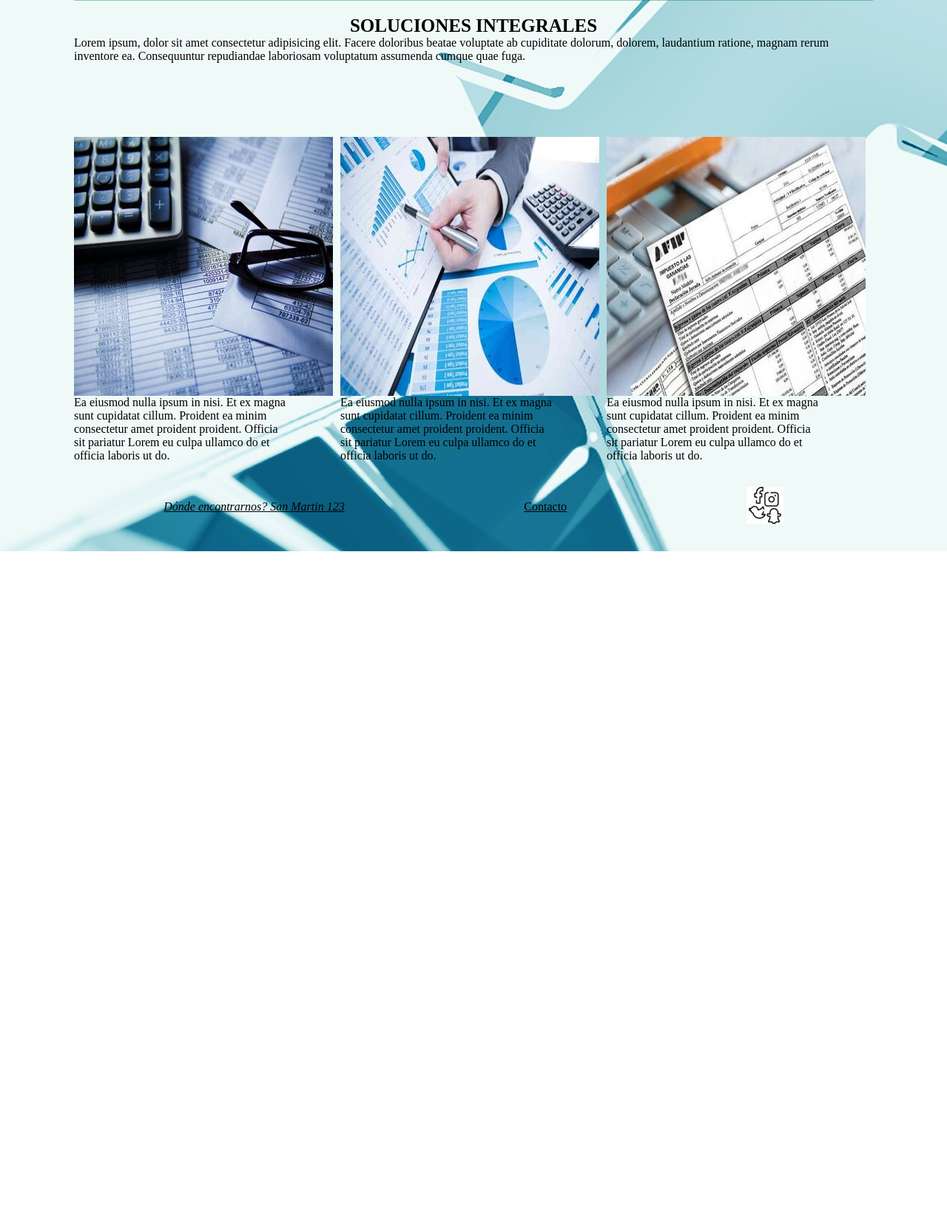
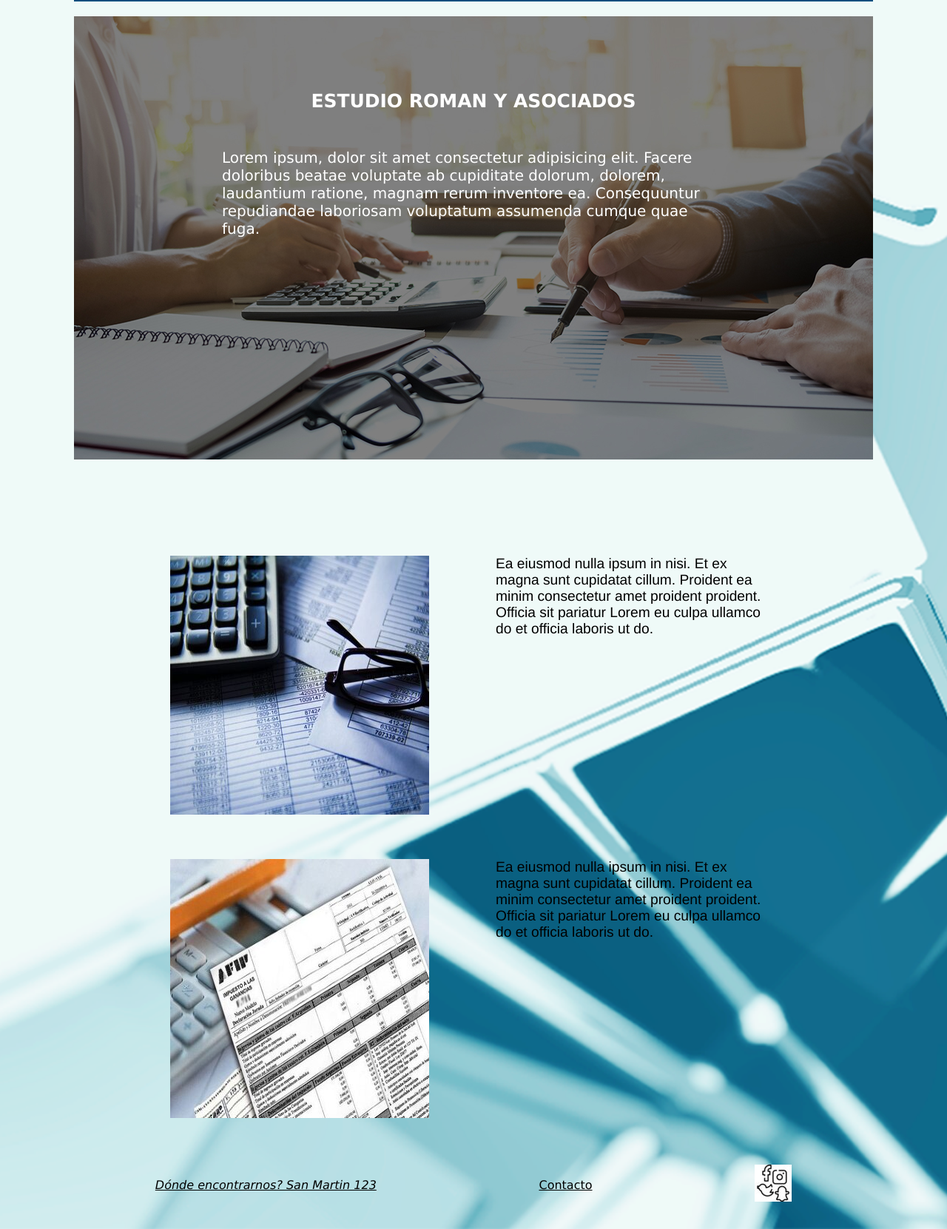
Before and after one commit to RodrigoArga/EstudioRoman, a plain HTML site: page index.html in a window 1280 px wide. Shown: the part 131-1792 px from the top of the page at 74% size. Before the commit the page ends 876 px from the top, so only its background shows below. Drawn offline with Linux system fonts and the light colour scheme.

Commit message:
se agregaron animaciones en el nav, titulo y transformaciones en la webpage en general

```diff
--- a/css/style.css
+++ b/css/style.css
@@ -6,8 +6,8 @@
 }
 
 html {
-    font-family:'Lucida Sans', 'Lucida Sans Regular', 'Lucida Grande', 'Lucida Sans Unicode', Geneva, Verdana, sans-serif
-    margin: 5px;
+    font-family:'Lucida Sans', 'Lucida Sans Regular', 'Lucida Grande', 'Lucida Sans Unicode', Geneva, Verdana, sans-serif;
+    /*margin: 5px;*/
     color: rgb(0, 0, 0);
     font-weight: 500;
 }
@@ -16,26 +16,35 @@ html {
 body{
     max-width: 1080px;
     margin: 0 auto;
-    /*background-color: #141853;*/
     background-image: url(../source/img/imagen_oficina.jpg);
+    background-repeat: repeat;
+    background-size: cover;
+
 }
 
 header {
     display: grid;
     grid-template-columns: 1fr;
     grid-template-rows: repeat(2, 0, 5fr);
-    background-color: rgba(20, 146, 73, 0.466);
+    background-color: #064e7e;
 }
 
 a {
     text-decoration: none;
     color: rgb(0, 0, 0);
+    font-weight: 500;
 }
 
 .navbar__menu {
     display: flex;
     align-items: center;
     justify-content: flex-end;
+}
+
+.navbar__menu li a:hover{
+    color: #ffffff;
+    transition: all .3s ease-in-out;
+    border: 2px solid rgb(0, 0, 0);
 }
 
 .navbar__menu__cursiva {
@@ -48,50 +57,7 @@ a {
     margin: 5px;
     margin-left: 30px;
 }
-
-.main__index__imagen {
-    display: grid;
-    grid-template-rows: repeat(3, 0, 33fr);
-    grid-template-columns: repeat(3, 1fr);
-    grid-template-areas:
-        "img1 img2 img3"
-        "p1   p2   p3"
-    ;
-}
-
-.main__index__imagen1 {
-    grid-area: img1;
-}
-
-.main__index__imagen2 {
-    grid-area: img2;
-}
-
-.main__index__imagen3 {
-    grid-area: img3;
-}
-
-.imagen1__p1 {
-    grid-area: p1;
-}
-
-.imagen2__p2 {
-    grid-area: p2;
-}
-
-.imagen3__p3 {
-    grid-area: p3;
-}
-
-
-.main__index__imagen {
-    width: 100%;
-    margin-top: 100px;
-}
-
-.main__index__imagen p{
-    max-width: 80%;
-}
+/*fin navbar*/
 
 h1 {
     font-size: 25px;
@@ -101,6 +67,93 @@ h1 {
 
 main {
     margin-top: 20px;
+}
+
+h2 {
+    font-size: 25px;
+    color: rgb(2, 2, 2);
+    text-align: left;
+}
+
+
+.article__index{
+    background-image: url(../source/img/background_article.jpg);
+    background-position: center;
+    color: #ffffff;
+    padding: 200px;
+    }
+
+.article__index__title{
+    margin-bottom: 50px;
+    color: #ffffff;
+    transform: translate(0,-100px);
+    }
+
+.article__index__title h1{
+
+    animation: gotitle 4s 2;
+}
+
+.article__index__p{
+    font-size: 20px;
+    transform: translate(0,-100px);
+
+}
+
+.main__index__imagen {
+    display: grid;
+    grid-template-rows: repeat(2,1fr);
+    grid-template-columns: repeat(2,1fr);
+    grid-template-areas:
+        "img1 p1"
+        "img2   p2"
+    ;
+}
+
+.main__index__imagen1 {
+    grid-area: img1;
+    padding: 30px;
+}
+
+.main__index__imagen2 {
+    grid-area: img2;
+    padding: 30px;
+}
+
+.imagen__p1 {
+    grid-area: p1;
+    font-size: larger;
+    font-weight: 60%;
+    font-family: 'Franklin Gothic Medium', 'Arial Narrow', Arial, sans-serif;
+    padding: 30px;
+    }
+
+.imagen__p2 {
+    grid-area: p2;
+    font-size: larger;
+    font-weight: 60%;
+    font-family: 'Franklin Gothic Medium', 'Arial Narrow', Arial, sans-serif;
+    padding: 30px;
+      }
+
+.main__index__imagen {
+    width: 100%;
+    margin-top: 100px;
+}
+
+.main__index__imagen p{
+    max-width: 80%;
+    /*margin-top: 100px;*/
+}
+
+.main__index__imagen img{
+    margin-left: 100px;
+}
+
+.table__section h2{
+   animation-duration: 2s;
+   animation-name: gotitle;
+   animation-iteration-count: infinite
 }
 
 .main__news {
@@ -119,18 +172,12 @@ main {
     text-decoration: underline;
 }
 
-h2 {
-    font-size: 25px;
-    color: rgb(2, 2, 2);
-    text-align: left;
-}
-
-
 footer {
     display: flex;
     align-items: center;
     justify-content: space-around;
     height: 15vh;
+    /*background-color: #064e7e;*/
 }
 
 
@@ -151,6 +198,7 @@ li {
 
 .main__nosotros__presentación {
     margin-top: 50px;
+    margin-bottom: 50px;
     display: grid;
     grid-template-columns: repeat(3,1fr);
     grid-template-rows: repeat(3,0,33fr);
@@ -158,6 +206,7 @@ li {
     "titulo titulo titulo"
     "subtitulo1 subtitulo2 subtitulo3 "
     "p1      p2      p3";
+    gap: 10px
 }
 
 .main__nosotros__titulo{
@@ -169,14 +218,17 @@ li {
 
 .main__nosotros__subtitulo1{
     grid-area: subtitulo1;
+    transform: translate(150px);
 }
 
 .main__nosotros__subtitulo2{
     grid-area: subtitulo2;
+    transform: translate(150px);
 }
 
 .main__nosotros__subtitulo3{
     grid-area: subtitulo3;
+    transform: translate(100px);
 }
 
 .main__nosotros__p1{
@@ -193,6 +245,7 @@ li {
 
 .main__nosotros__presentación p{
     margin-top: 50px;
+    background-color: #37a7a76e;
 }
 
 .main__servicios__ofertas{
@@ -241,6 +294,10 @@ li {
     color: black;
 }
 
+.body__contacto{
+    background: linear-gradient(to bottom, #ebebeb, #57e4bc);
+}
+
 .main__contacto__form{
     display: flex;
     flex-direction: row;
@@ -260,7 +317,6 @@ li {
     font-size: 15px;
 }
 
-
 /*RESPONSIVE*/
 @media screen and (max-width: 360px) {
 
@@ -277,24 +333,30 @@ li {
         padding: 10px;
     }
 
+    .article__index__title{
+        margin-top: 100px;
+    }
+
     .main__index__imagen {
-        margin: 5px;
         display: grid;
-        grid-template-rows: repeat(6,1fr);
+        grid-template-rows: repeat(4,1fr);
         grid-template-columns: (1,1fr);
         grid-template-areas:
             "img1"
             "p1"
             "img2"
             "p2"
-            "img3"
-            "p3"
         ;
+    }
+
+    .main__index__imagen img{
+        margin: 0%;
     }
 
     .main__index__imagen1 {
         grid-area: img1;
         max-block-size: 300px;
+
     }
 
     .main__index__imagen2 {
@@ -303,11 +365,6 @@ li {
 
     }
 
-    .main__index__imagen3 {
-        grid-area: img3;
-        max-block-size: 300px;
-
-    }
 
     .imagen1__p1 {
         grid-area: p1;
@@ -315,10 +372,6 @@ li {
 
     .imagen2__p2 {
         grid-area: p2;
-    }
-
-    .imagen3__p3 {
-        grid-area: p3;
     }
 
     footer{
@@ -329,6 +382,10 @@ li {
     }
     footer div{
         padding: 8px;
+    }
+
+    .main__nosotros{
+        max-width: 200px;
     }
 
     .main__nosotros__presentación {
@@ -346,6 +403,7 @@ li {
         "subtitulo3 subtitulo3 subtitulo3 "
         "p3      p3      p3"
         ;
+        width: 300px;
     }
 
     .main__nosotros__titulo{
@@ -387,6 +445,10 @@ li {
         margin-top: 50px;
     }
 
+    .main__nosotros__presentación h3{
+     max-width: 50px};
+    }
+
     .table__contenedor {
         font-size: 13px;
 
@@ -413,6 +475,10 @@ li {
 
    }
 
+   .contenedor__imgcontacto img{
+       width: 300px;
+   }
+
    .contenedor__formulario{
        grid-area: formulario;
    }
@@ -426,3 +492,12 @@ li {
        max-width: 100px;
    }
 }
+
+@keyframes gotitle {
+    0% {
+        opacity: 0;
+      }
+      100% {
+        opacity: 1;
+      }
+}
--- a/index.html
+++ b/index.html
@@ -13,7 +13,7 @@
 <body>
     <header>
         <nav class="navbar">
-            <a class="navbar__logo" href="index.html"><img src="source/img/logo.png" alt="logo lorem ipsum"></a>
+                <a class="navbar__logo" href="index.html"><img src="source/img/logo.png" alt="logo lorem ipsum"></a>
             <ul class="navbar__menu">
                 <li>
                     <a class="navbar__menu__cursiva" href="index.html">Inicio</a></li>
@@ -29,7 +29,7 @@
     <main class="main__index">
         <section>
             <article class="article__index">
-                <h1 class="article__index__title">SOLUCIONES INTEGRALES</h1>
+                <h1 class="article__index__title">ESTUDIO ROMAN Y ASOCIADOS</h1>
                 <p class="article__index__p">Lorem ipsum, dolor sit amet consectetur adipisicing elit. Facere doloribus
                     beatae voluptate ab
                     cupiditate dolorum, dolorem, laudantium ratione, magnam rerum inventore ea. Consequuntur repudiandae
@@ -38,17 +38,12 @@
             <div class="main__index__imagen">
                 <img class="main__index__imagen1" src="source/img/contable.jpg"
                     alt="imagen de calculadora, hoja de cálculos, lentes  ">
-                <p class="imagen1__p1">Ea eiusmod nulla ipsum in nisi. Et ex magna sunt cupidatat cillum. Proident ea
+                <img class="main__index__imagen2" src="source/img/impuestos.jpg" alt="imagen de impuesto">
+                <p class="imagen__p1">Ea eiusmod nulla ipsum in nisi. Et ex magna sunt cupidatat cillum. Proident ea
                     minim consectetur amet
                     proident proident. Officia sit pariatur Lorem eu culpa ullamco do et officia laboris ut do.
                 </p>
-                <img class="main__index__imagen2" src="source/img/asesoramiento.jpg" alt="imagen de gráficos de barra">
-                <p class="imagen2__p2">Ea eiusmod nulla ipsum in nisi. Et ex magna sunt cupidatat cillum. Proident ea
-                    minim consectetur amet
-                    proident proident. Officia sit pariatur Lorem eu culpa ullamco do et officia laboris ut do.
-                </p>
-                <img class="main__index__imagen3" src="source/img/impuestos.jpg" alt="imagen de impuesto">
-                <p class="imagen3__p3">Ea eiusmod nulla ipsum in nisi. Et ex magna sunt cupidatat cillum. Proident ea
+                <p class="imagen__p2">Ea eiusmod nulla ipsum in nisi. Et ex magna sunt cupidatat cillum. Proident ea
                     minim consectetur amet
                     proident proident. Officia sit pariatur Lorem eu culpa ullamco do et officia laboris ut do.
                 </p>
```
Also changed, not shown: source/views/contacto.html (+1 -1 lines), source/img/background_article.jpg (added).
